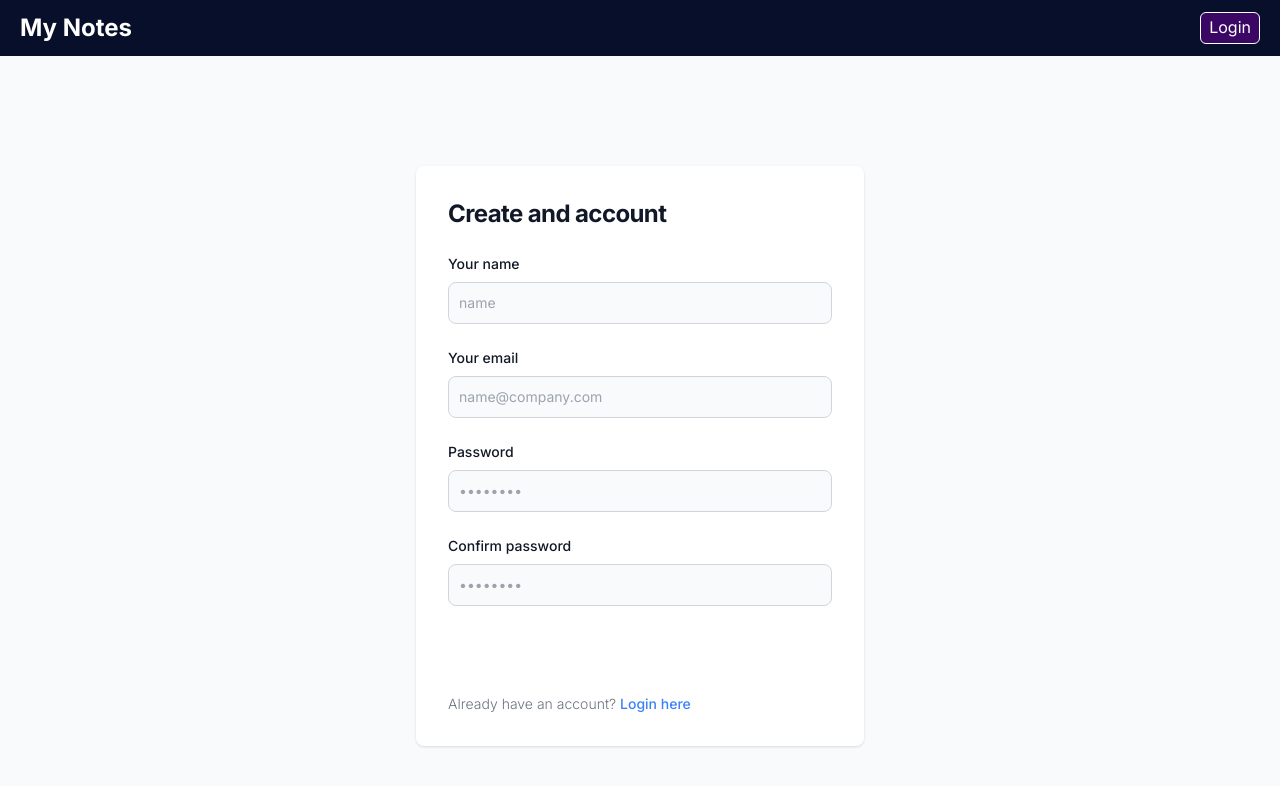
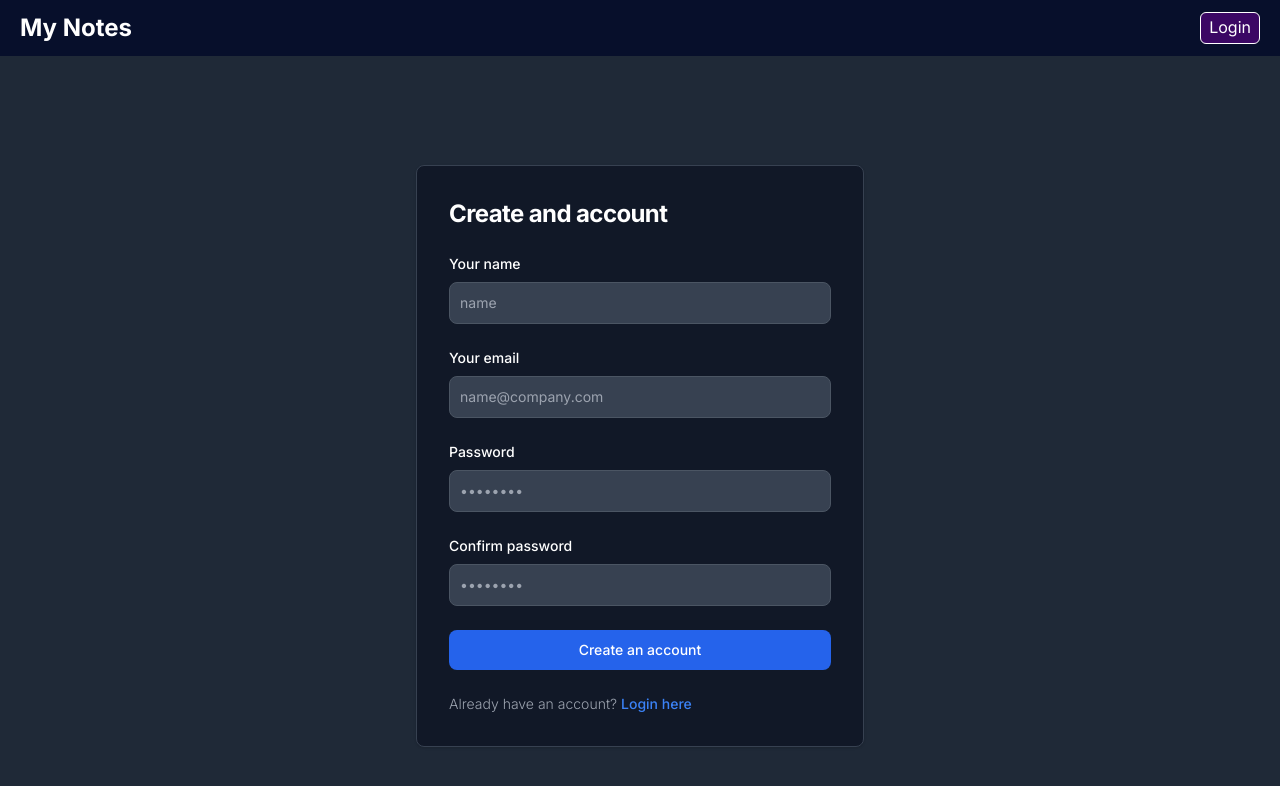
Before and after one commit to sridhar-1384/My-Notes, a Next.js app: page /register in a window 1280 px wide. Shown: the top 786 px of the page. Built offline with nearby package versions, Linux system fonts and the light colour scheme; no server answers.

Commit message:
updated forms

```diff
--- a/src/app/(auth)/register/Form.jsx
+++ b/src/app/(auth)/register/Form.jsx
@@ -51,18 +51,18 @@ export default function Form() {
     }
 
   return (
-    <section className="bg-gray-50 dark:bg-gray-800">
-      <div className="flex flex-col items-center justify-center px-6 py-8 mx-auto md:h-screen lg:py-0">
-        <div className="w-full bg-white rounded-lg shadow dark:border md:mt-0 sm:max-w-md xl:p-0 dark:bg-gray-900 dark:border-gray-700">
+    <section className="bg-gray-800">
+      <div className="flex flex-col items-center justify-center px-6 py-8 mx-auto h-screen lg:py-0">
+        <div className="w-full rounded-lg shadow border md:mt-0 sm:max-w-md xl:p-0 bg-gray-900 border-gray-700">
           <div className="p-6 space-y-4 md:space-y-6 sm:p-8">
-            <h1 className="text-xl font-bold leading-tight tracking-tight text-gray-900 md:text-2xl dark:text-white">
+            <h1 className="text-xl font-bold leading-tight tracking-tight md:text-2xl text-white">
               Create and account
             </h1>
             <form className="space-y-4 md:space-y-6" onSubmit={handleSubmit}>
             <div>
                 <label
                   htmlFor="name"
-                  className="block mb-2 text-sm font-medium text-gray-900 dark:text-white"
+                  className="block mb-2 text-sm font-medium text-white"
                 >
                   Your name
                 </label>
@@ -70,7 +70,7 @@ export default function Form() {
                   type="text"
                   name="name"
                   id="name"
-                  className="bg-gray-50 border border-gray-300 text-gray-900 sm:text-sm rounded-lg focus:ring-primary-600 focus:border-primary-600 block w-full p-2.5 dark:bg-gray-700 dark:border-gray-600 dark:placeholder-gray-400 dark:text-white dark:focus:ring-blue-500 dark:focus:border-blue-500"
+                  className="border sm:text-sm rounded-lg block w-full p-2.5 bg-gray-700 border-gray-600 placeholder-gray-400 text-white focus:ring-blue-500 focus:border-blue-500"
                   placeholder="name"
                   required=""
                   onChange={handleChange}
@@ -79,7 +79,7 @@ export default function Form() {
               <div>
                 <label
                   htmlFor="email"
-                  className="block mb-2 text-sm font-medium text-gray-900 dark:text-white"
+                  className="block mb-2 text-sm font-medium text-white"
                 >
                   Your email
                 </label>
@@ -87,7 +87,7 @@ export default function Form() {
                   type="email"
                   name="email"
                   id="email"
-                  className="bg-gray-50 border border-gray-300 text-gray-900 sm:text-sm rounded-lg focus:ring-primary-600 focus:border-primary-600 block w-full p-2.5 dark:bg-gray-700 dark:border-gray-600 dark:placeholder-gray-400 dark:text-white dark:focus:ring-blue-500 dark:focus:border-blue-500"
+                  className="border sm:text-sm rounded-lg block w-full p-2.5 bg-gray-700 border-gray-600 placeholder-gray-400 text-white focus:ring-blue-500 focus:border-blue-500"
                   placeholder="name@company.com"
                   required=""
                   onChange={handleChange}
@@ -96,7 +96,7 @@ export default function Form() {
               <div>
                 <label
                   htmlFor="password"
-                  className="block mb-2 text-sm font-medium text-gray-900 dark:text-white"
+                  className="block mb-2 text-sm font-medium text-white"
                 >
                   Password
                 </label>
@@ -105,7 +105,7 @@ export default function Form() {
                   name="password"
                   id="password"
                   placeholder="••••••••"
-                  className="bg-gray-50 border border-gray-300 text-gray-900 sm:text-sm rounded-lg focus:ring-primary-600 focus:border-primary-600 block w-full p-2.5 dark:bg-gray-700 dark:border-gray-600 dark:placeholder-gray-400 dark:text-white dark:focus:ring-blue-500 dark:focus:border-blue-500"
+                  className="border sm:text-sm rounded-lg block w-full p-2.5 bg-gray-700 border-gray-600 placeholder-gray-400 text-white focus:ring-blue-500 focus:border-blue-500"
                   required=""
                   onChange={handleChange}
                 />
@@ -113,7 +113,7 @@ export default function Form() {
               <div>
                 <label
                   htmlFor="confirmPassword"
-                  className="block mb-2 text-sm font-medium text-gray-900 dark:text-white"
+                  className="block mb-2 text-sm font-medium text-white"
                 >
                   Confirm password
                 </label>
@@ -122,7 +122,7 @@ export default function Form() {
                   name="confirmPassword"
                   id="confirmPassword"
                   placeholder="••••••••"
-                  className="bg-gray-50 border border-gray-300 text-gray-900 sm:text-sm rounded-lg focus:ring-primary-600 focus:border-primary-600 block w-full p-2.5 dark:bg-gray-700 dark:border-gray-600 dark:placeholder-gray-400 dark:text-white dark:focus:ring-blue-500 dark:focus:border-blue-500"
+                  className="border sm:text-sm rounded-lg block w-full p-2.5 bg-gray-700 border-gray-600 placeholder-gray-400 text-white focus:ring-blue-500 focus:border-blue-500"
                   required=""
                   onChange={handleChange}
                 />
@@ -130,12 +130,12 @@ export default function Form() {
               {error && <p className="text-red-500">{error}</p>}
               <button
                 type="submit"
-                className="w-full text-white bg-primary-600 hover:bg-blue-700 focus:ring-4 focus:outline-none focus:ring-primary-300 font-medium rounded-lg text-sm px-5 py-2.5 text-center dark:bg-blue-600 dark:hover:bg-blue-700 dark:focus:ring-primary-800"
+                className="w-full text-white focus:ring-4 focus:outline-none font-medium rounded-lg text-sm px-5 py-2.5 text-center bg-blue-600 hover:bg-blue-700 focus:ring-primary-800"
                 disabled={pending ? true:false}
               >
                 {pending?"Getting registered ...":"Create an account"}
               </button>
-              <p className="text-sm font-light text-gray-500 dark:text-gray-400">
+              <p className="text-sm font-light text-gray-400">
                 Already have an account?{" "}
                 <Link
                   href="/login"
--- a/src/app/notes/Form.jsx
+++ b/src/app/notes/Form.jsx
@@ -1,6 +1,4 @@
 "use client"
-
-import Link from "next/link";
 import { useRouter } from "next/navigation";
 
 import { useState } from "react";
@@ -61,7 +59,7 @@ export default function Form() {
             <div>
                 <label
                   htmlFor="title"
-                  className="block mb-2 text-sm font-medium text-gray-900 dark:text-white"
+                  className="block mb-2 text-sm font-medium text-white"
                 >
                   Title
                 </label>
@@ -69,7 +67,7 @@ export default function Form() {
                   type="text"
                   name="title"
                   id="title"
-                  className="bg-gray-50 border border-gray-300 text-gray-900 sm:text-sm rounded-lg focus:ring-primary-600 focus:border-primary-600 block w-full p-1.5 dark:bg-gray-700 dark:border-gray-600 dark:placeholder-gray-400 dark:text-white dark:focus:ring-blue-500 dark:focus:border-blue-500"
+                  className="border sm:text-sm rounded-lg block w-full p-1.5 bg-gray-700 border-gray-600 placeholder-gray-400 text-white focus:ring-blue-500 focus:border-blue-500"
                   placeholder="Title"
                   required=""
                   maxLength="20"
@@ -79,7 +77,7 @@ export default function Form() {
               <div>
                 <label
                   htmlFor="message"
-                  className="block mb-2 text-sm font-medium text-gray-900 dark:text-white"
+                  className="block mb-2 text-sm font-medium text-white"
                 >
                   Note
                 </label>
@@ -87,7 +85,7 @@ export default function Form() {
                   type="text"
                   name="message"
                   id="message"
-                  className="bg-gray-50 border border-gray-300 text-gray-900 sm:text-sm rounded-lg focus:ring-primary-600 focus:border-primary-600 block w-full p-1.5 dark:bg-gray-700 dark:border-gray-600 dark:placeholder-gray-400 dark:text-white dark:focus:ring-blue-500 dark:focus:border-blue-500"
+                  className="border sm:text-sm rounded-lg block w-full p-1.5 bg-gray-700 border-gray-600 placeholder-gray-400 text-white focus:ring-blue-500 focus:border-blue-500"
                   placeholder="Text"
                   required=""
                   maxLength="70"
@@ -97,7 +95,7 @@ export default function Form() {
               {error && <p className="text-red-500">{error}</p>}
               <button
                 type="submit"
-                className="w-full text-white bg-primary-600 hover:bg-blue-700 focus:ring-4 focus:outline-none focus:ring-primary-300 font-medium rounded-lg text-sm px-5 py-1.5 text-center dark:bg-blue-600 dark:hover:bg-blue-700 dark:focus:ring-primary-800"
+                className="w-full text-white focus:ring-4 focus:outline-none font-medium rounded-lg text-sm px-5 py-1.5 text-center bg-blue-600 hover:bg-blue-700"
                 disabled={pending ? true:false}
               >
                 {pending?"wait ...":"Create"}
```
Also changed, not shown: src/app/(auth)/login/Form.jsx (+10 -10 lines), src/app/logout.jsx (line endings or trailing spaces), 2 other files (tests, documents, lock files or other folders).
